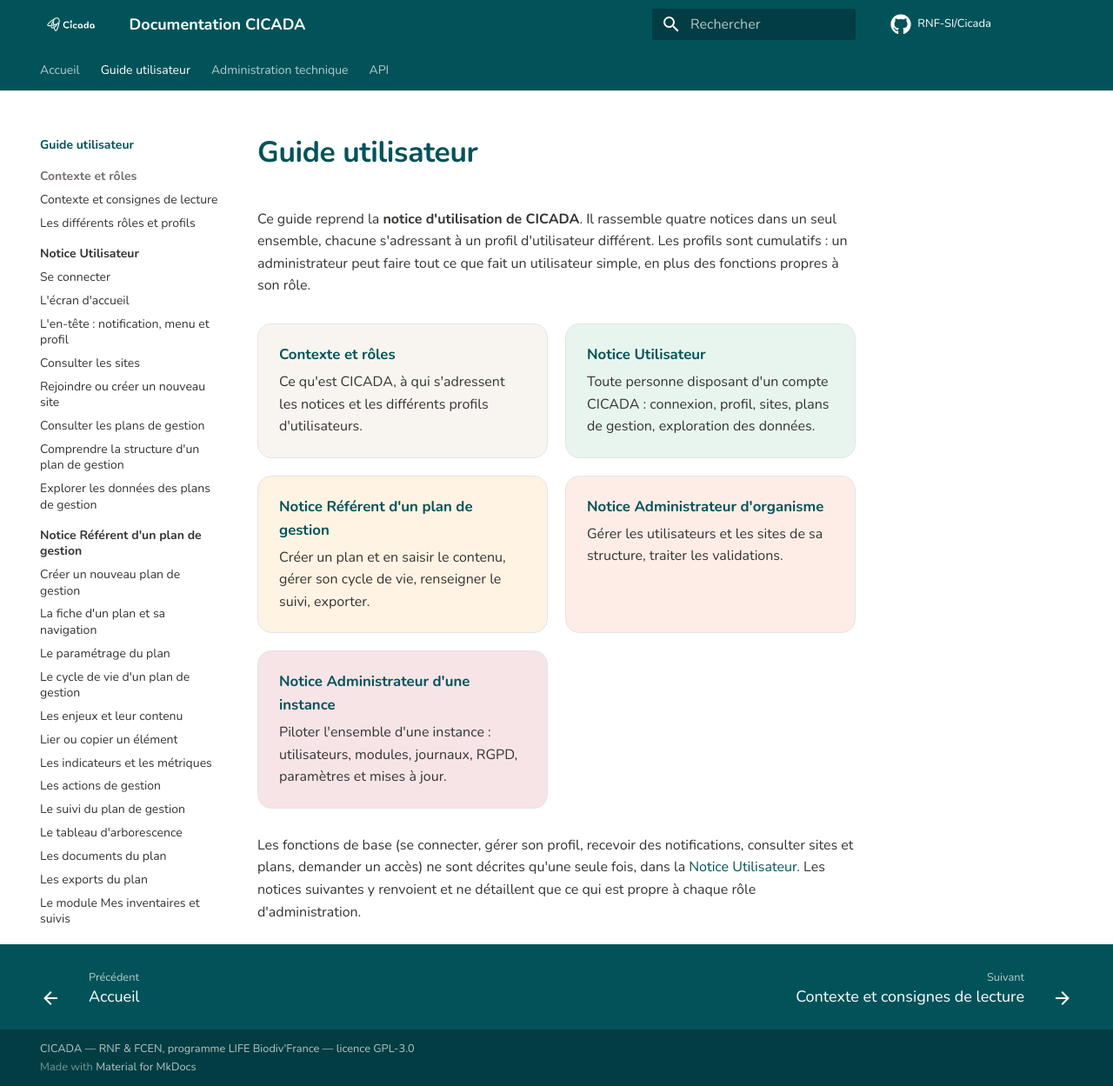
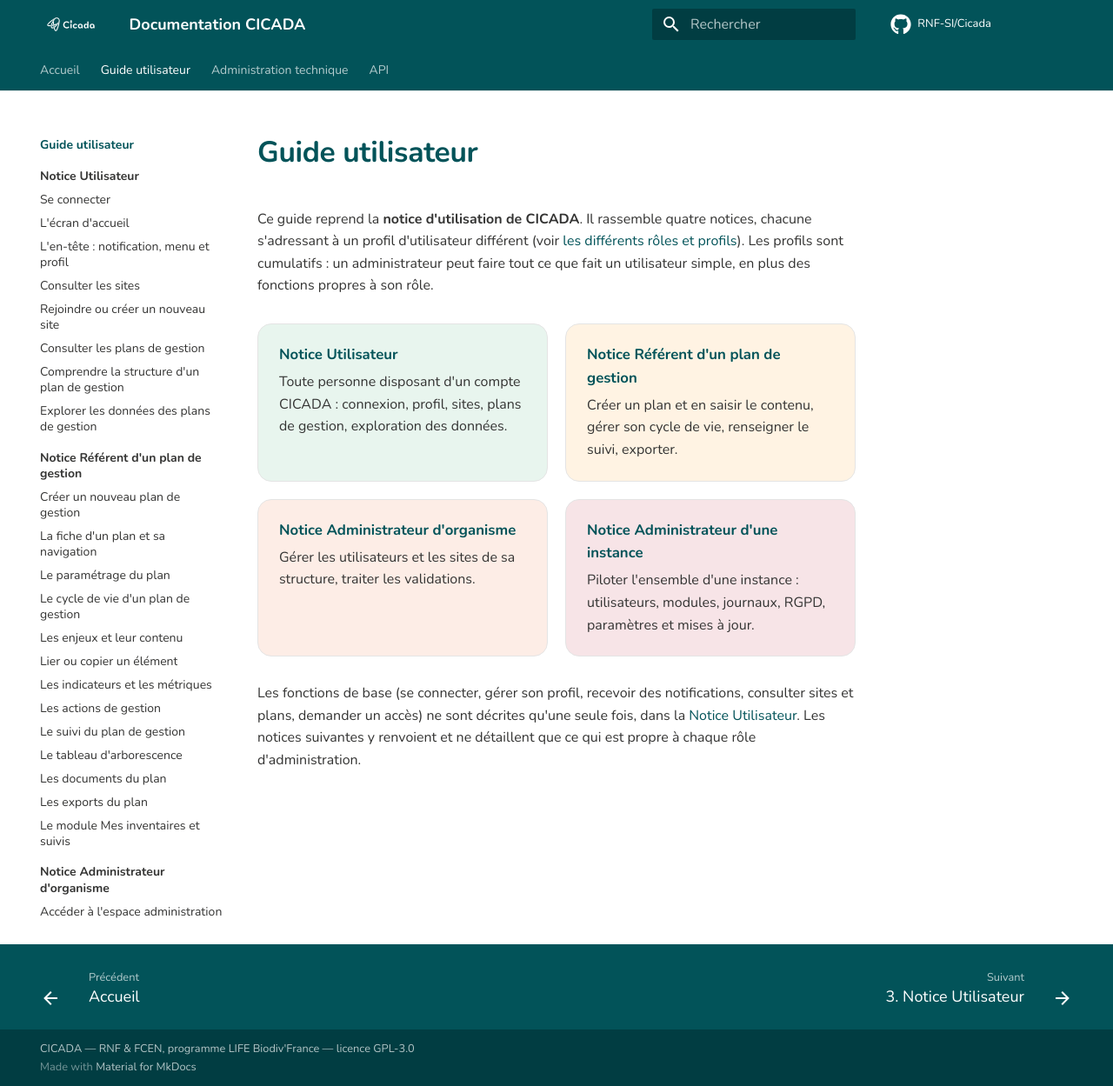
Before and after one commit to RNF-SI/Cicada, an MkDocs documentation site: the page built from documentation/docs/utilisateur/index.md, in a window 1280 px wide and 1249 px high. Shown: the whole window at 87% size. Built offline with MkDocs 1.6.1 and Material for MkDocs 9.7.7, drawn with Linux system fonts in a browser that asks for light colours; comment, search, counter and statistics services are not loaded.

Commit message:
docs(documentation): contexte et rôles sur la page d'accueil, avec liens vers les notices, l'administration technique et l'API
Co-Authored-By: Claude Fable 5.1 <noreply@anthropic.com>

```diff
--- a/documentation/docs/utilisateur/index.md
+++ b/documentation/docs/utilisateur/index.md
@@ -4,14 +4,9 @@ title: Guide utilisateur
 
 # Guide utilisateur
 
-Ce guide reprend la **notice d'utilisation de CICADA**. Il rassemble quatre notices dans un seul ensemble, chacune s'adressant à un profil d'utilisateur différent. Les profils sont cumulatifs : un administrateur peut faire tout ce que fait un utilisateur simple, en plus des fonctions propres à son rôle.
+Ce guide reprend la **notice d'utilisation de CICADA**. Il rassemble quatre notices, chacune s'adressant à un profil d'utilisateur différent (voir [les différents rôles et profils](../index.md#les-différents-rôles-et-profils)). Les profils sont cumulatifs : un administrateur peut faire tout ce que fait un utilisateur simple, en plus des fonctions propres à son rôle.
 
 <div class="tiles">
-
-<a href="contexte/">
-<strong>Contexte et rôles</strong>
-Ce qu'est CICADA, à qui s'adressent les notices et les différents profils d'utilisateurs.
-</a>
 
 <a href="notice/" class="tile--green">
 <strong>Notice Utilisateur</strong>
--- a/documentation/mkdocs.yml
+++ b/documentation/mkdocs.yml
@@ -91,9 +91,6 @@ nav:
   - Accueil: index.md
   - Guide utilisateur:
       - utilisateur/index.md
-      - Contexte et rôles:
-          - Contexte et consignes de lecture: utilisateur/contexte.md
-          - Les différents rôles et profils: utilisateur/roles.md
       - Notice Utilisateur:
           - utilisateur/notice/index.md
           - Se connecter: utilisateur/notice/se-connecter.md
```
Also changed, not shown: documentation/docs/index.md (+40 -9 lines), documentation/docs/utilisateur/contexte.md (deleted, +0 -12 lines), documentation/docs/utilisateur/roles.md (deleted, +0 -17 lines).
